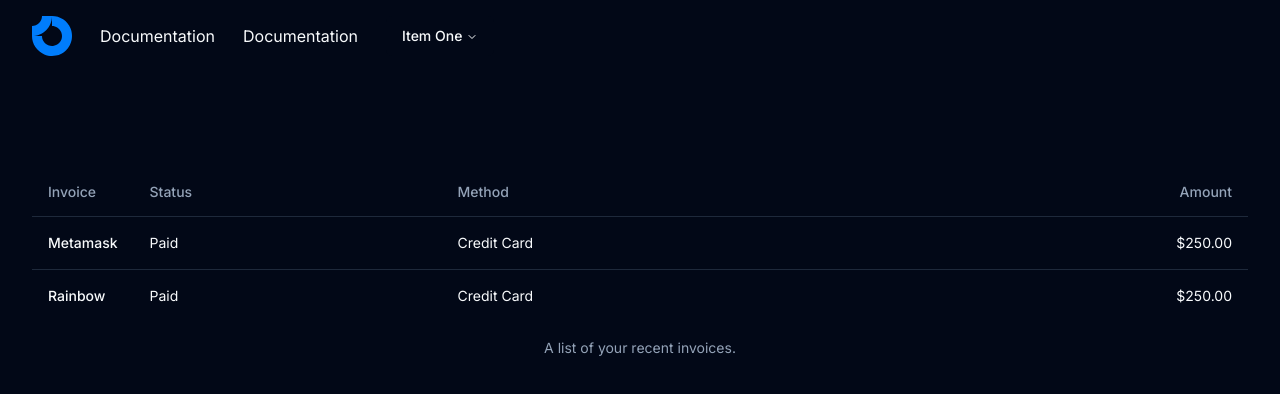
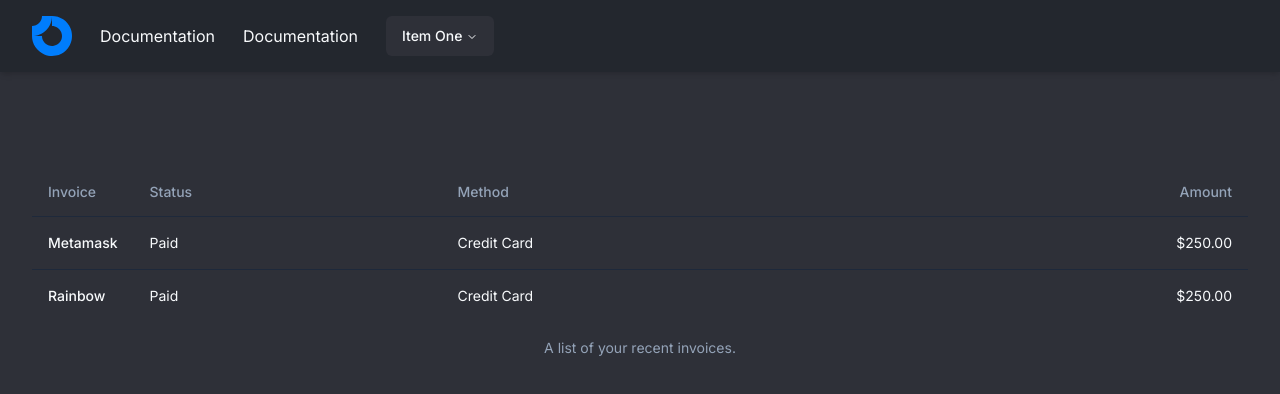
Before and after one commit to vasa-develop/wallet-ecosystem, a Next.js app: page / in a window 1280 px wide. Shown: the top 394 px of the page. Built offline with nearby package versions, Linux system fonts and the light colour scheme.

Commit message:
side bar update

```diff
--- a/src/app/globals.css
+++ b/src/app/globals.css
@@ -5,13 +5,13 @@
 @layer base {
   :root {
     --background: 0 0% 100%;
-    --foreground: 222.2 84% 4.9%;
+    --foreground: 228, 10%, 20%;
 
     --card: 0 0% 100%;
-    --card-foreground: 222.2 84% 4.9%;
+    --card-foreground: 228, 10%, 20%;
 
     --popover: 0 0% 100%;
-    --popover-foreground: 222.2 84% 4.9%;
+    --popover-foreground: 228, 10%, 20%;
 
     --primary: 222.2 47.4% 11.2%;
     --primary-foreground: 210 40% 98%;
@@ -30,19 +30,19 @@
 
     --border: 214.3 31.8% 91.4%;
     --input: 214.3 31.8% 91.4%;
-    --ring: 222.2 84% 4.9%;
+    --ring: 228, 10%, 20%;
 
     --radius: 0.5rem;
   }
 
   .dark {
-    --background: 222.2 84% 4.9%;
+    --background: 228, 10%, 20%;
     --foreground: 210 40% 98%;
 
-    --card: 222.2 84% 4.9%;
+    --card: 228, 13%, 16%;
     --card-foreground: 210 40% 98%;
 
-    --popover: 222.2 84% 4.9%;
+    --popover: 228, 10%, 20%;
     --popover-foreground: 210 40% 98%;
 
     --primary: 210 40% 98%;
--- a/src/app/layout.tsx
+++ b/src/app/layout.tsx
@@ -1,5 +1,5 @@
-import type { Metadata } from "next";
-import { Inter } from "next/font/google";
+import type { Metadata } from 'next';
+import { Inter } from 'next/font/google';
 import {
   NavigationMenu,
   NavigationMenuContent,
@@ -9,16 +9,16 @@ import {
   NavigationMenuList,
   NavigationMenuTrigger,
   NavigationMenuViewport,
-} from "@/components/ui/navigation-menu";
-import "./globals.css";
-import Image from "next/image";
-import Link from "next/link";
+} from '@/components/ui/navigation-menu';
+import './globals.css';
+import Image from 'next/image';
+import Link from 'next/link';
 
-const inter = Inter({ subsets: ["latin"] });
+const inter = Inter({ subsets: ['latin'] });
 
 export const metadata: Metadata = {
-  title: "Create Next App",
-  description: "Generated by create next app",
+  title: 'Create Next App',
+  description: 'Generated by create next app',
 };
 
 export default function RootLayout({
@@ -28,13 +28,19 @@ export default function RootLayout({
 }>) {
   return (
     <html lang="en">
-      <body className={inter.className + " dark"}>
+      <body className={inter.className + ' dark'}>
+        <div className="bg-[#23272E] shadow-md ">
           <div className="container">
-          <NavigationMenu className="py-4">
+            <NavigationMenu className="py-4 ">
               <NavigationMenuList className="gap-6">
                 <NavigationMenuLink>
-                <Link href={"/"}>
-                  <Image alt="Logo" width={40} height={20} src={"/logo.svg"} />
+                  <Link href={'/'}>
+                    <Image
+                      alt="Logo"
+                      width={40}
+                      height={20}
+                      src={'/logo.svg'}
+                    />
                   </Link>
                 </NavigationMenuLink>
                 <NavigationMenuLink>Documentation</NavigationMenuLink>
@@ -47,8 +53,9 @@ export default function RootLayout({
                 </NavigationMenuItem>
               </NavigationMenuList>
             </NavigationMenu>
-          {children}
           </div>
+        </div>
+        <div className="container">{children}</div>
       </body>
     </html>
   );
--- a/src/app/wallet/[name]/page.tsx
+++ b/src/app/wallet/[name]/page.tsx
@@ -22,22 +22,24 @@ export default function Page({ params }: { params: { name: string } }) {
 
   return (
     <>
-      <div className="container flex gap-2 m-auto">
-        <div className="w-64 p-2 sticky">
-          <Card className="sticky top-4">
+      <div className=" flex gap-2 m-auto">
+        <div className="w-64 flex-shrink-0 p-2 sticky">
+          <div className="sticky text-sm font-medium top-4">
             {walletData.sections.map((section, index) => (
-              <CardContent key={index}>
+              <div
+                className="relative hover:after:h-full after:content-[''] after:absolute after:h-0 hover:after:top-0 after:w-1 after:left-0 after:bg-white after:transition-all after:duration-200 after:ease-in-out after:top-[50%] group py-2 px-3 rounded-md mb-3 opacity-60 hover:opacity-100 transition-opacity cursor-pointer "
+                key={index}
+              >
                 <Link
                   href={`#${section.section_name
                     .toLocaleLowerCase()
-                    .split(' ')
-                    .join('_')}`}
+                    .replace(' ', '_')}`}
                 >
                   {section.section_name}
                 </Link>
-              </CardContent>
+              </div>
             ))}
-          </Card>
+          </div>
         </div>
         <div className="flex-1 gap-8 flex flex-col p-2">
           {walletData.sections.map((section, index) => (
@@ -45,12 +47,10 @@ export default function Page({ params }: { params: { name: string } }) {
               key={index}
               id={`#${section.section_name
                 .toLocaleLowerCase()
-                .split(' ')
-                .join('_')}`}
+                .replace(' ', '_')}`}
             >
               <CardHeader>
                 <CardTitle>{section.section_name}</CardTitle>
-                <CardDescription>{section.section_name}</CardDescription>
               </CardHeader>
               <CardContent>
                 {section.sub_sections.map((sub_section, index) => {
@@ -107,7 +107,9 @@ export default function Page({ params }: { params: { name: string } }) {
 
                   return (
                     <Fragment key={index}>
-                      <h2>{sub_section.sub_section_name}</h2>
+                      <h2 className="text-xl font-medium">
+                        {sub_section.sub_section_name}
+                      </h2>
                       {renderSubSection()}
                     </Fragment>
                   );
```
Lines whose indentation alone changed are shown as unchanged.
